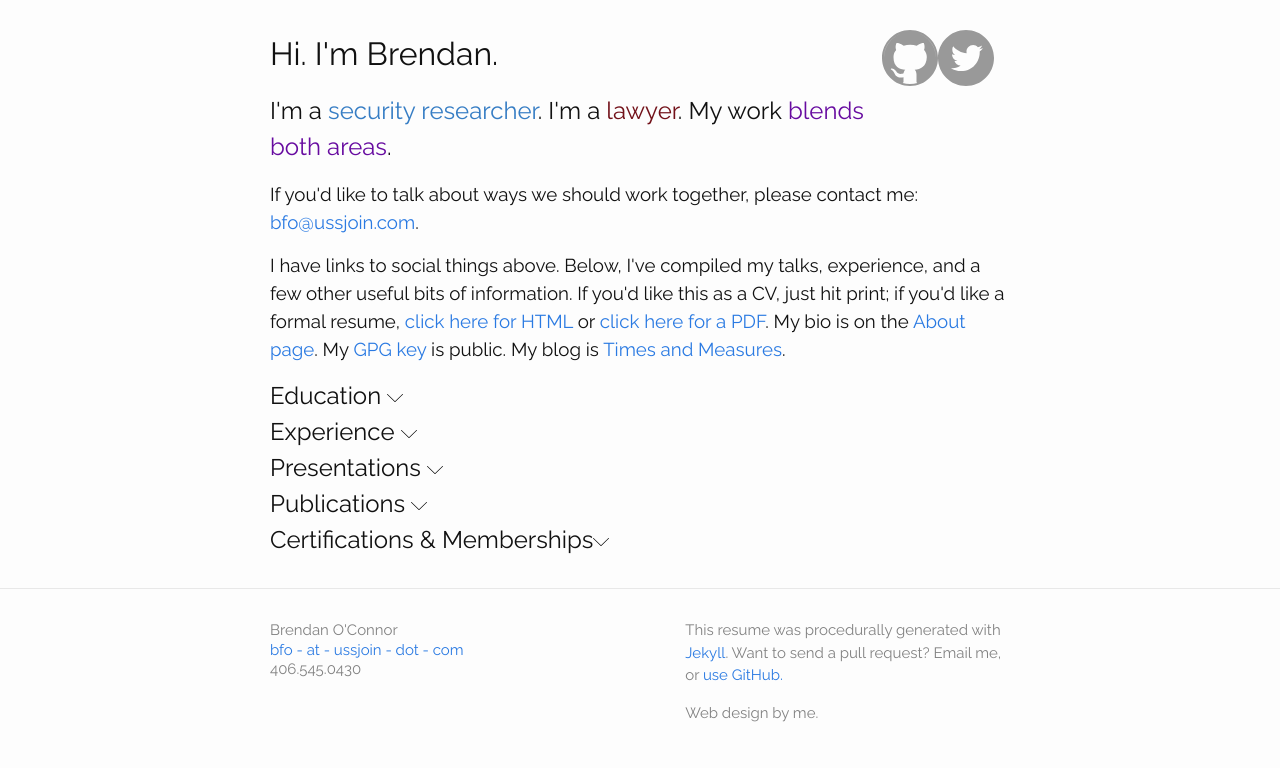
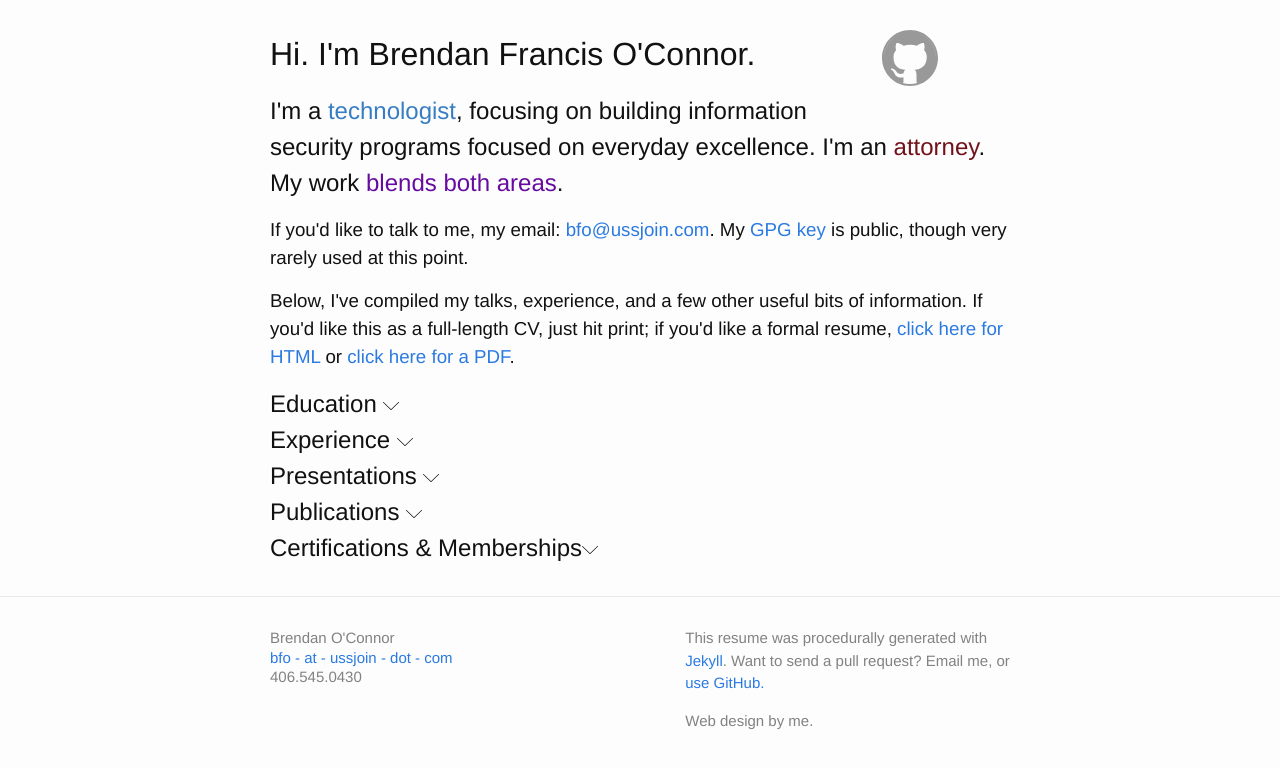
Before and after one commit to ussjoin/ussjoin.com, a Jekyll site: the page built from cv.html, in a window 1280 px wide. Shown: the top 768 px of the page. Built offline with Jekyll 4.4.1, drawn with Linux system fonts in a browser that asks for light colours.

Commit message:
Changing landing page. Minor resume update.

```diff
--- a/_includes/header.html
+++ b/_includes/header.html
@@ -8,9 +8,9 @@
 
 <div class="hello">
   <div class="sociallinks">
-    <a href="https://github.com/ussjoin/"><img class="svg" src="{{ "/images/github.svg" | prepend: site.baseurl }}" alt="GitHub"></a><a href="https://twitter.com/ussjoin/"><img class="svg" src="{{ "/images/twitter.svg" | prepend: site.baseurl }}" alt="Twitter"></a>
+    <a href="https://github.com/ussjoin/"><img class="svg" src="{{ "/images/github.svg" | prepend: site.baseurl }}" alt="GitHub"></a>
   </div>
-  <h1>Hi. I'm Brendan.</h1>
-  <h2>I'm a <span class="technicaltext">security researcher</span>. I'm a <span class="legaltext">lawyer</span>. My work <span class="technicallegaltext">blends both areas</span>.</h2>
-  <h3>If you'd like to talk about ways we should work together, please contact me: <a href="mailto:bfo@ussjoin.com">bfo@ussjoin.com</a>.</h3>
+  <h1>Hi. I'm Brendan Francis O'Connor.</h1>
+  <h2>I'm a <span class="technicaltext">technologist</span>, focusing on building information security programs focused on everyday excellence. I'm an <span class="legaltext">attorney</span>. My work <span class="technicallegaltext">blends both areas</span>.</h2>
+  <h3>If you'd like to talk to me, my email: <a href="mailto:bfo@ussjoin.com">bfo@ussjoin.com</a>. My <a href="0xB58EDA54.asc">GPG key</a> is public, though very rarely used at this point.</h3>
 </div>
--- a/css/main.scss
+++ b/css/main.scss
@@ -6,7 +6,7 @@
 
 
 // Our variables
-$base-font-family: "Raleway", Helvetica, Arial, sans-serif;
+$base-font-family: "Nunito", Helvetica, Arial, sans-serif;
 $base-font-size:   16px;
 $small-font-size:  $base-font-size * 0.875;
 $base-line-height: 1.5;
--- a/cv.html
+++ b/cv.html
@@ -4,7 +4,7 @@ layout: default
 
 
 <div class="hello">
-    <h3>I have links to social things above. Below, I've compiled my talks, experience, and a few other useful bits of information. If you'd like this as a CV, just hit print; if you'd like a formal resume, <a href="resume.html">click here for HTML</a> or <a href="Brendan%20O'Connor%20-%20Resume.pdf">click here for a PDF</a>. My bio is on the <a href="/about/">About page</a>. My <a href="0xB58EDA54.asc">GPG key</a> is public. My blog is <a href="http://blog.ussjoin.com">Times and Measures</a>.</h3>
+    <h3>Below, I've compiled my talks, experience, and a few other useful bits of information. If you'd like this as a full-length CV, just hit print; if you'd like a formal resume, <a href="resume.html">click here for HTML</a> or <a href="Brendan%20O'Connor%20-%20Resume.pdf">click here for a PDF</a>.</h3>
 </div>
 
 <div class="categoryholder">
--- a/resume.html
+++ b/resume.html
@@ -2,7 +2,7 @@
 layout: default
 ---
 <div class="hello">
-  <h3>This is my short resume. If you'd like to have a copy, just hit print or <a href="Brendan%20O'Connor%20-%20Resume.pdf">click here for a PDF</a>; if you'd like a full CV, <a href="/">click here</a>. My bio is on the <a href="/about/">About page</a>.</h3>
+  <h3>This is my short resume. If you'd like to have a copy, just hit print or <a href="Brendan%20O'Connor%20-%20Resume.pdf">click here for a PDF</a>; if you'd like a full-length CV, <a href="/cv.html">click here</a>.</h3>
 </div>
 
 <div class="categoryholder">
```
Also changed, not shown: _data/resume.json, 1 other file.
